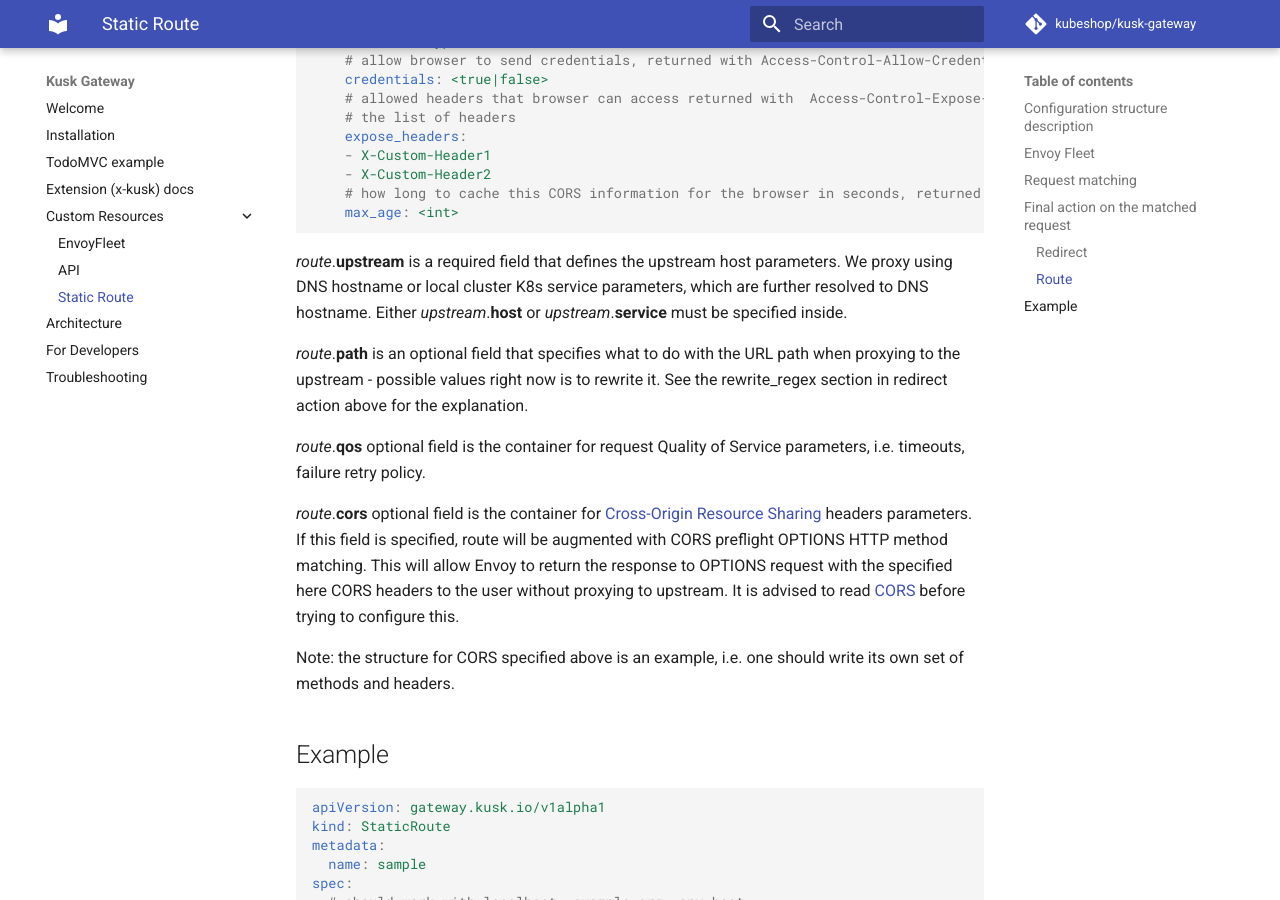
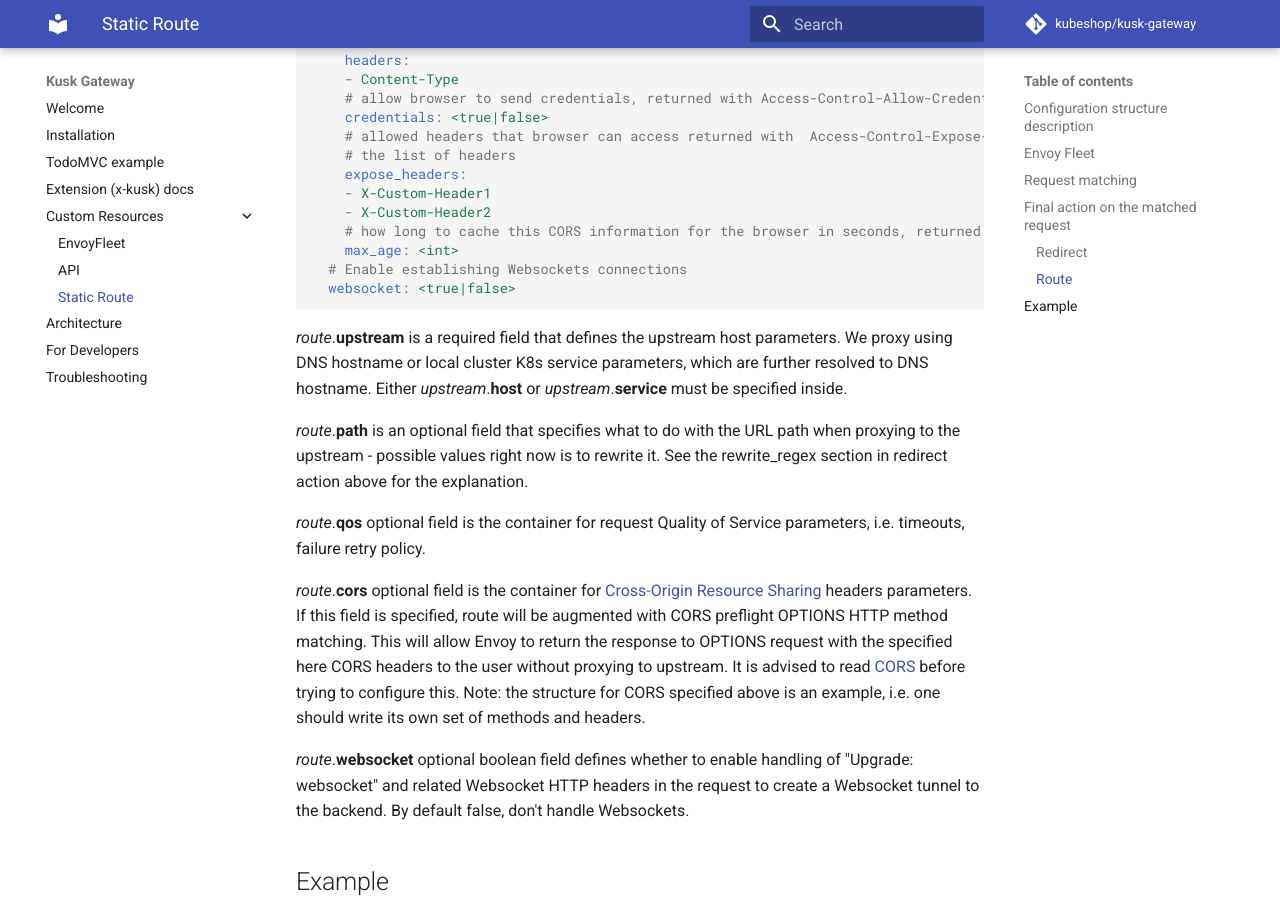
Before and after one commit to kubeshop/kusk-gateway, an MkDocs documentation site: the page built from docs/customresources/staticroute.md, in a window 1280 px wide and 900 px high, scrolled down 5819 px. Built offline with MkDocs 1.6.1 and Material for MkDocs 9.7.7, drawn with Linux system fonts in a browser that asks for light colours; comment, search, counter and statistics services are not loaded; some of the changed text lies outside the part shown.

Commit message:
Add websocket documentation

````diff
--- a/docs/customresources/staticroute.md
+++ b/docs/customresources/staticroute.md
@@ -96,6 +96,8 @@ spec:
             - X-Custom-Header2
             # how long to cache this CORS information for the browser, returned with Access-Control-Max-Age.
             max_age: <int>
+          # Enable establishing Websockets connections
+          websocket: <true|false>
         # "redirect" creates HTTP redirect to other endpoint. Mutually exclusive with "route".
         redirect:
           # redirect to http or https
@@ -254,9 +256,10 @@ route:
     - X-Custom-Header2
     # how long to cache this CORS information for the browser in seconds, returned with Access-Control-Max-Age header
     max_age: <int>
+  # Enable establishing Websockets connections
+  websocket: <true|false>
 
 ```
-
 
 *route*.**upstream** is a required field that defines the upstream host parameters.
 We proxy using DNS hostname or local cluster K8s service parameters, which are further resolved to DNS hostname. Either *upstream*.**host** or *upstream*.**service** must be specified inside.
@@ -266,9 +269,9 @@ We proxy using DNS hostname or local cluster K8s service parameters, which are f
 *route*.**qos** optional field is the container for request Quality of Service parameters, i.e. timeouts, failure retry policy.
 
 *route*.**cors** optional field is the container for [Cross-Origin Resource Sharing](https://en.wikipedia.org/wiki/Cross-origin_resource_sharing) headers parameters. If this field is specified, route will be augmented with CORS preflight OPTIONS HTTP method matching. This will allow Envoy to return the response to OPTIONS request with the specified here CORS headers to the user without proxying to upstream. It is advised to read [CORS](https://developer.mozilla.org/en-US/docs/Web/HTTP/CORS) before trying to configure this.
-
 Note: the structure for CORS specified above is an example, i.e. one should write its own set of methods and headers.
 
+*route*.**websocket** optional boolean field defines whether to enable handling of "Upgrade: websocket" and related Websocket HTTP headers in the request to create a Websocket tunnel to the backend. By default false, don't handle Websockets.
 
 ## Example
 
@@ -365,6 +368,7 @@ spec:
             expose_headers:
             - X-API-VERSION
             max_age: 8600
+          websocket: true
       post: *old_api_route
       put: *old_api_route
       patch: *old_api_route
````
Also changed, not shown: docs/extension.md (+10 -0 lines).
